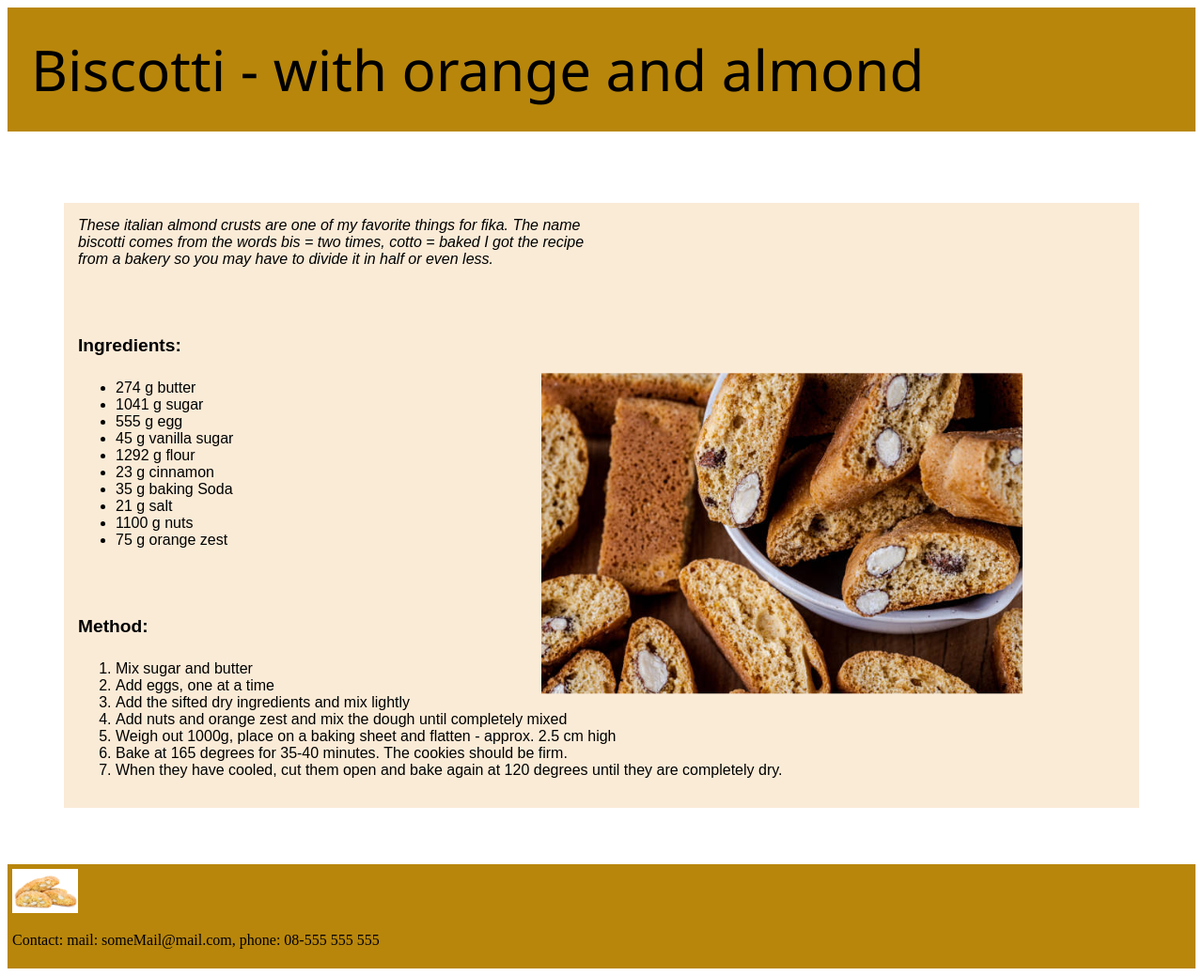
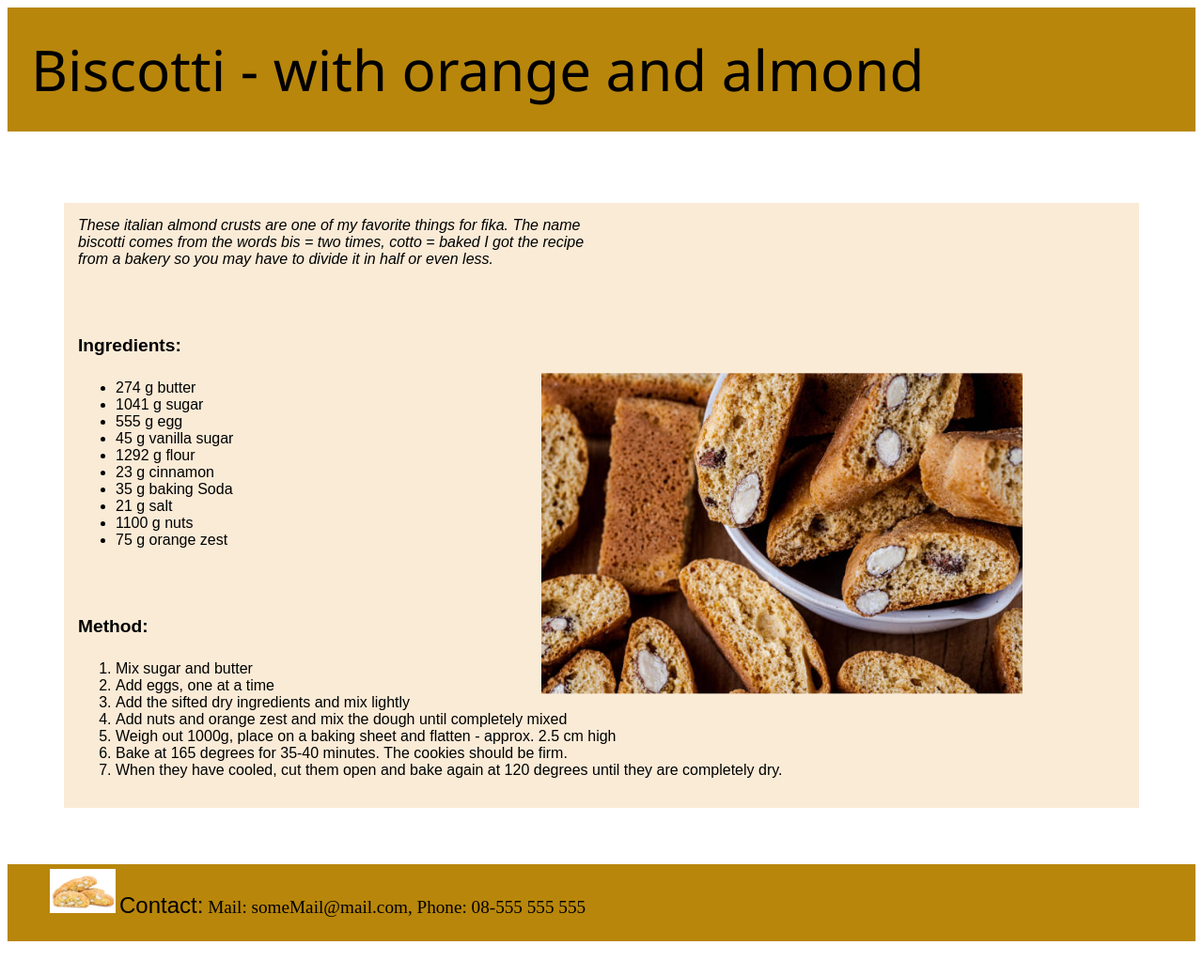
Before and after one commit to kw222mi/myFavoriteRecipe, a plain HTML site: page index.html in a window 1280 px wide. Shown: the whole page at 94% size. After the commit the page ends 1010 px from the top, so only its background shows below. Drawn offline with Linux system fonts and the light colour scheme.

Commit message:
layout footer

```diff
--- a/index.html
+++ b/index.html
@@ -56,7 +56,7 @@
     </main>
     <footer>
         <img class="footer-img" src="image\biscotti.jpg">
-        <p class="footer-text">Contact: mail: someMail@mail.com, phone: 08-555 555 555</p>
+        <p class="footer-text"><span>Contact:</span> Mail: someMail@mail.com, Phone: 08-555 555 555</p>
     </footer>
 </body>
 </html>
--- a/style.css
+++ b/style.css
@@ -60,8 +60,17 @@ footer {
 
 .footer-img {
     width: 70px;
+    display: inline-block;
+    padding-left: 40px;
+
 }
 
-footer-text {
-
+.footer-text {
+    font-size: 1.2rem;
+    display: inline-block;
 }
+span {
+    font-size: 1.5rem;
+    font-style: bold;
+    font-family: Arial, Helvetica, sans-serif;
+}
```
